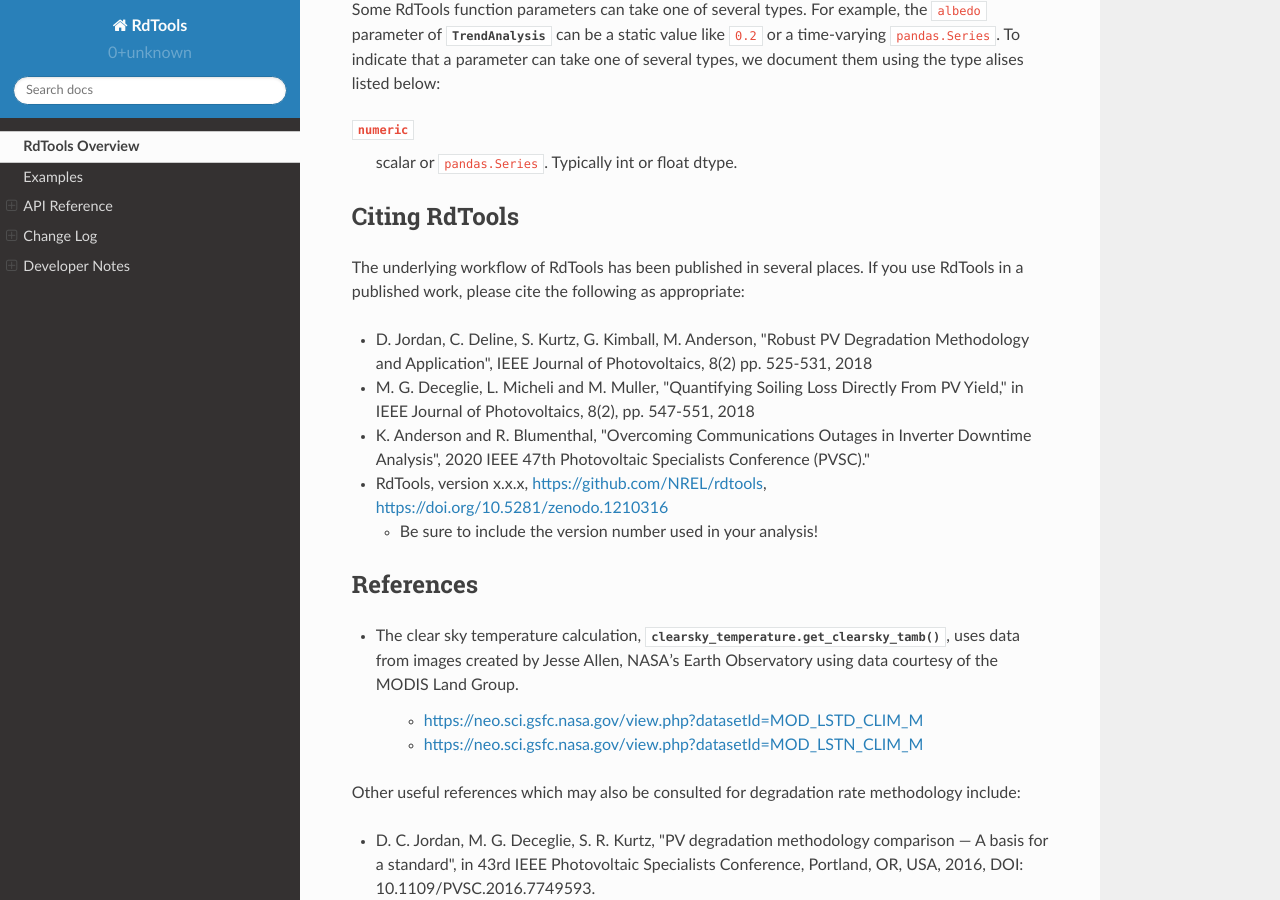
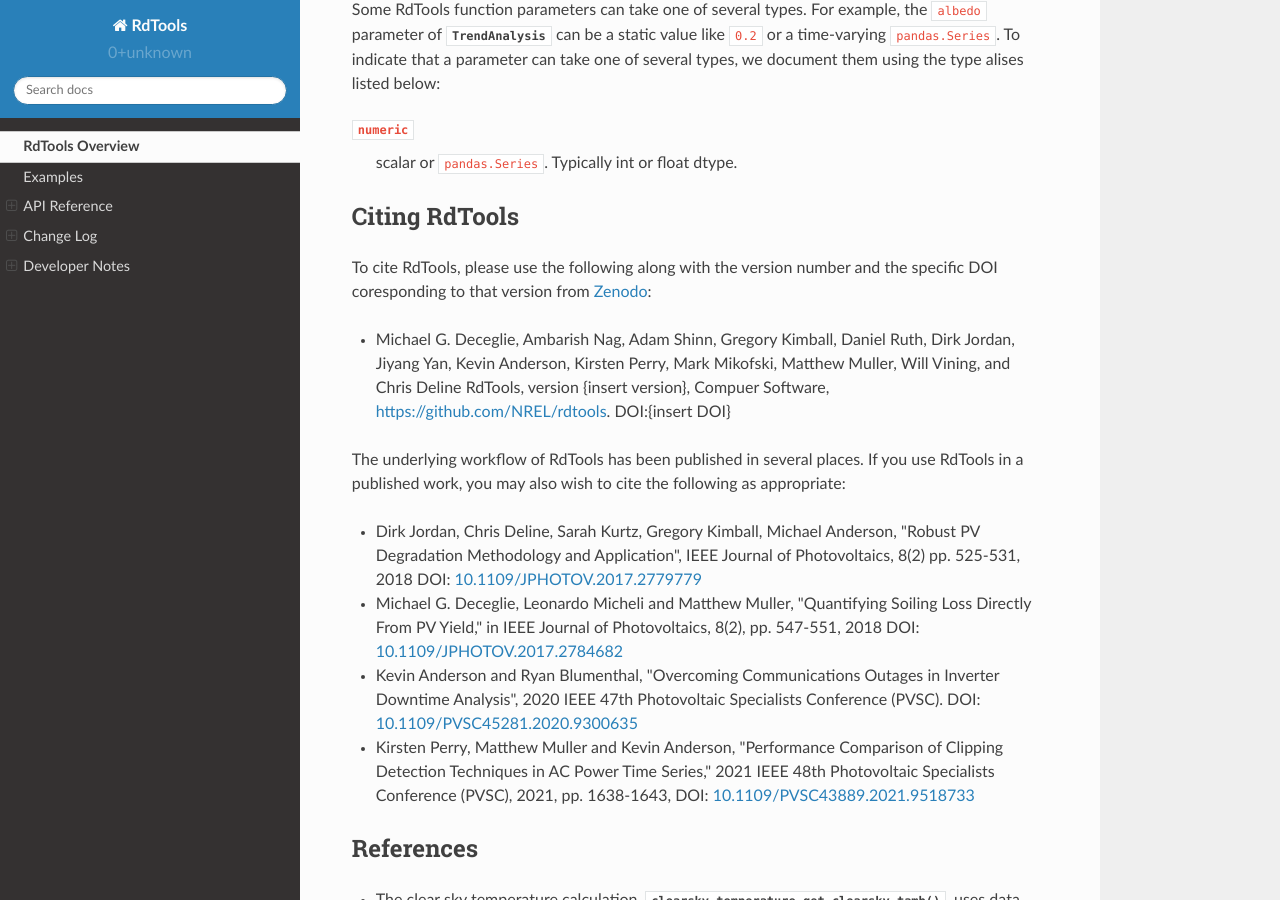
Before and after one commit to NREL/rdtools, a Sphinx documentation site: the page built from docs/sphinx/source/index.rst, in a window 1280 px wide and 900 px high, scrolled down 5418 px. Built offline with Sphinx 7.4.7 and the Read the Docs theme 2.0.0, drawn with Linux system fonts in a browser that asks for light colours; pages that are not in the unit, such as notebooks, are missing from menus.

Commit message:
update citation (#300)
* update sphinx citation

* less specific

* update readme with new citation

* capitalize Zenodo

* further capitalization

* Add DOI links to supporting refs

* DOI fix

* even more doi fixing

```diff
--- a/docs/sphinx/source/index.rst
+++ b/docs/sphinx/source/index.rst
@@ -238,27 +238,35 @@
 
 Citing RdTools
 --------------
+To cite RdTools, please use the following along with the version number
+and the specific DOI coresponding to that version from `Zenodo <https://doi.org/10.5281/zenodo.1210316>`_:
+
+-  Michael G. Deceglie, Ambarish Nag, Adam Shinn, Gregory Kimball,
+   Daniel Ruth, Dirk Jordan, Jiyang Yan, Kevin Anderson, Kirsten Perry,
+   Mark Mikofski, Matthew Muller, Will Vining, and Chris Deline
+   RdTools, version {insert version}, Compuer Software,
+   https://github.com/NREL/rdtools. DOI:{insert DOI}
 
 The underlying workflow of RdTools has been published in several places.
-If you use RdTools in a published work, please cite the following as
+If you use RdTools in a published work, you may also wish to cite the following as
 appropriate:
 
--  D. Jordan, C. Deline, S. Kurtz, G. Kimball, M. Anderson, "Robust PV
+-  Dirk Jordan, Chris Deline, Sarah Kurtz, Gregory Kimball, Michael Anderson, "Robust PV
    Degradation Methodology and Application", IEEE Journal of
-   Photovoltaics, 8(2) pp. 525-531, 2018
-   ‌‌
--  M. G. Deceglie, L. Micheli and M. Muller, "Quantifying Soiling Loss
+   Photovoltaics, 8(2) pp. 525-531, 2018 DOI: `10.1109/JPHOTOV.2017.2779779 <https://doi.org/10.1109/JPHOTOV.2017.2779779>`_
+
+-  Michael G. Deceglie, Leonardo Micheli and Matthew Muller, "Quantifying Soiling Loss
    Directly From PV Yield," in IEEE Journal of Photovoltaics, 8(2),
-   pp. 547-551, 2018
+   pp. 547-551, 2018 DOI: `10.1109/JPHOTOV.2017.2784682 <https://doi.org/10.1109/JPHOTOV.2017.2784682>`_
 
--  K. Anderson and R. Blumenthal, "Overcoming Communications Outages in
+-  Kevin Anderson and Ryan Blumenthal, "Overcoming Communications Outages in
    Inverter Downtime Analysis", 2020 IEEE 47th Photovoltaic Specialists
-   Conference (PVSC)."
-   ‌‌
--  RdTools, version x.x.x, https://github.com/NREL/rdtools,
-   https://doi.org/10.5281/zenodo.1210316
+   Conference (PVSC). DOI: `10.1109/PVSC45281.2020.9300635 <https://doi.org/10.1109/PVSC45281.2020.9300635>`_
 
-   + Be sure to include the version number used in your analysis!
+-  Kirsten Perry, Matthew Muller and Kevin Anderson, "Performance Comparison of Clipping
+   Detection Techniques in AC Power Time Series," 2021 IEEE 48th Photovoltaic
+   Specialists Conference (PVSC), 2021, pp. 1638-1643, DOI: `10.1109/PVSC43889.2021.9518733 <https://doi.org/10.1109/PVSC43889.2021.9518733>`_
+
 
 References
 ----------
```
Also changed, not shown: README.md (+27 -5 lines).
